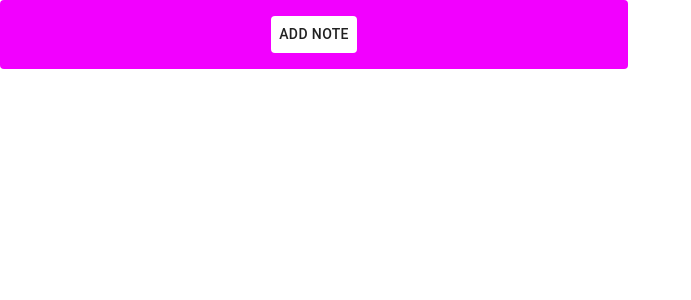
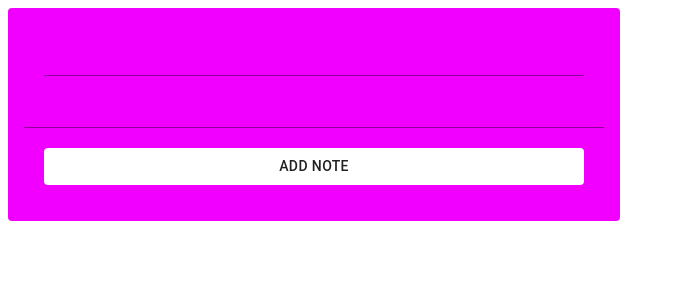
Before and after one commit to Kennedykid1995/frontend_interview, a React (Create React App) app in the folder frontint/: page / in a window 1280 px wide. Shown: the top 300 px of the page, without its empty margins (0-691 px from the left). Built offline with nearby package versions, Linux system fonts and the light colour scheme.

Commit message:
got margins to work

```diff
--- a/frontint/src/components/Card.js
+++ b/frontint/src/components/Card.js
@@ -2,23 +2,39 @@ import React, { Component } from 'react'
 import { makeStyles } from '@material-ui/core/styles';
 import Paper from '@material-ui/core/Paper';
 import Button from '@material-ui/core/Button';
+import TextField from '@material-ui/core/TextField';
 
 const useStyles = makeStyles(theme => ({
     root: {
-        flexGrow: 1,
+        margin: theme.spacing(1),
+        spacing: [2, 4, 6, 8, 10]
     },
     paper: {
         padding: theme.spacing(2),
         boxShadow: 'none',
-        backgroundColor:'#f200ff',
+        backgroundColor: '#f200ff',
         textAlign: 'center',
-        color: 'black'
-
+        color: 'black',
+        display: "flex",
+        flexDirection: "column",
     },
-    button:{
+    button: {
         variant: "contained",
         backgroundColor: "white",
-        boxShadow: "none"
+        boxShadow: "none",
+        margin: 20
+    },
+    titleBox: {
+        id: "standard-basic",
+        label: "Standard",
+        margin: 20
+    },
+    textFeild: {
+        id: "outlined-multiline-static",
+        label: "Multiline",
+        rows: "4",
+        variant: "filled",
+        margin: 20
     }
 }));
 
@@ -26,8 +42,13 @@ const useStyles = makeStyles(theme => ({
 export default function Card() {
     const classes = useStyles();
     return (
-        <Paper className={classes.paper}>
-            <Button className={classes.button}>Add Note</Button>
-        </Paper>
+        <form className={classes.root}>
+            <Paper className={classes.paper}>
+                <TextField className={classes.titleBox} />
+                <TextField multiline />
+                <Button className={classes.button}>Add Note</Button>
+            </Paper>
+        </form>
+
     )
 }
```
